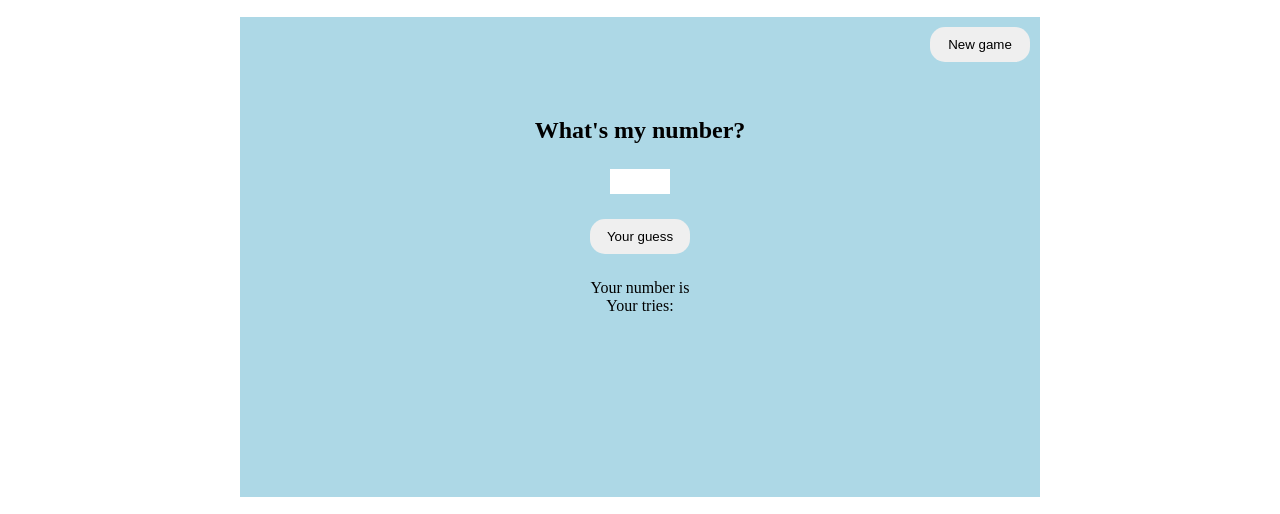
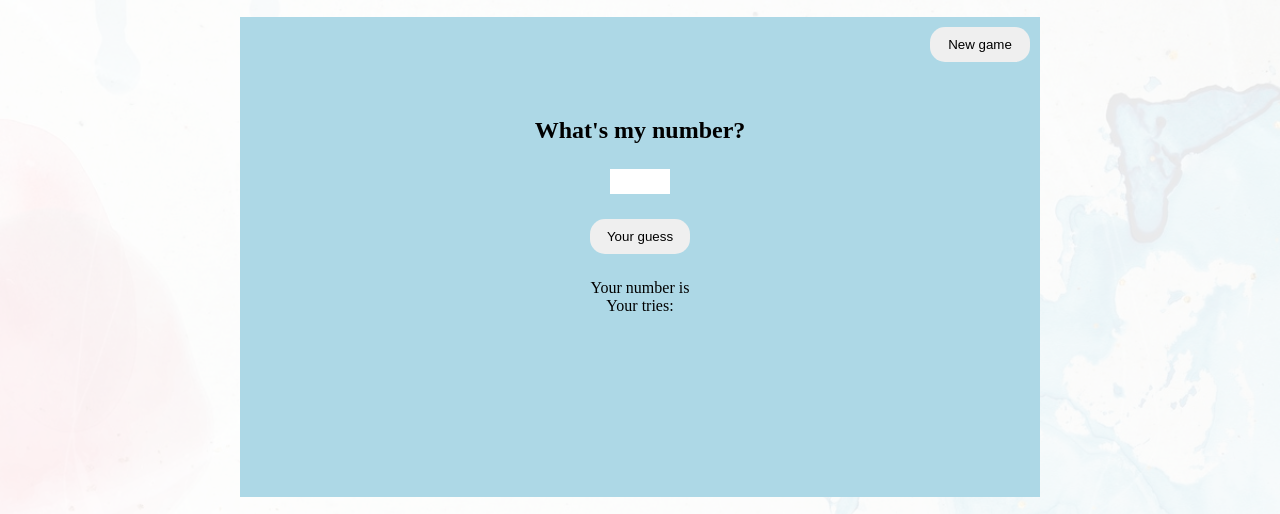
Before and after one commit to ChrisT-CC/guess-my-number, a plain HTML site: page index.html in a window 1280 px wide. Shown: the part 103-617 px from the top of the page. Drawn offline with Linux system fonts and the light colour scheme.

Commit message:
Add image and style to the background

```diff
--- a/assets/css/style.css
+++ b/assets/css/style.css
@@ -8,6 +8,16 @@
 /* Center text */
 h1, h2, p {
     text-align: center;
+}
+
+/* Body */
+body {
+    background-color: antiquewhite;
+    /*  Code from datacadmia for background opacity
+        https://datacadamia.com/web/css/opacity#background_image_opacity */
+    background-image: linear-gradient(to right, rgba(255,255,255, 0.9) 0 100%), url(../images/background-image.jpg);
+    background-size: cover;
+
 }
 
 /* Game layout */
```
Also changed, not shown: assets/images/background-image.jpg (added).
